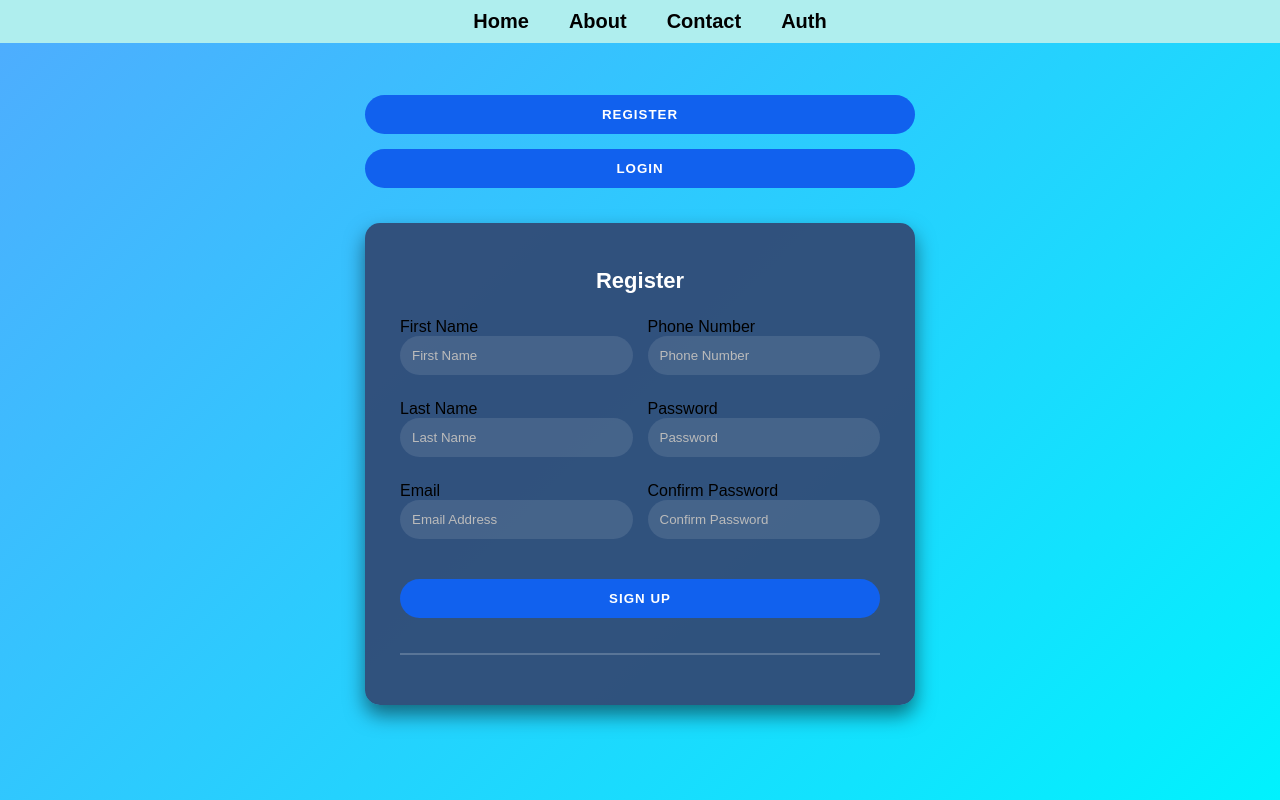
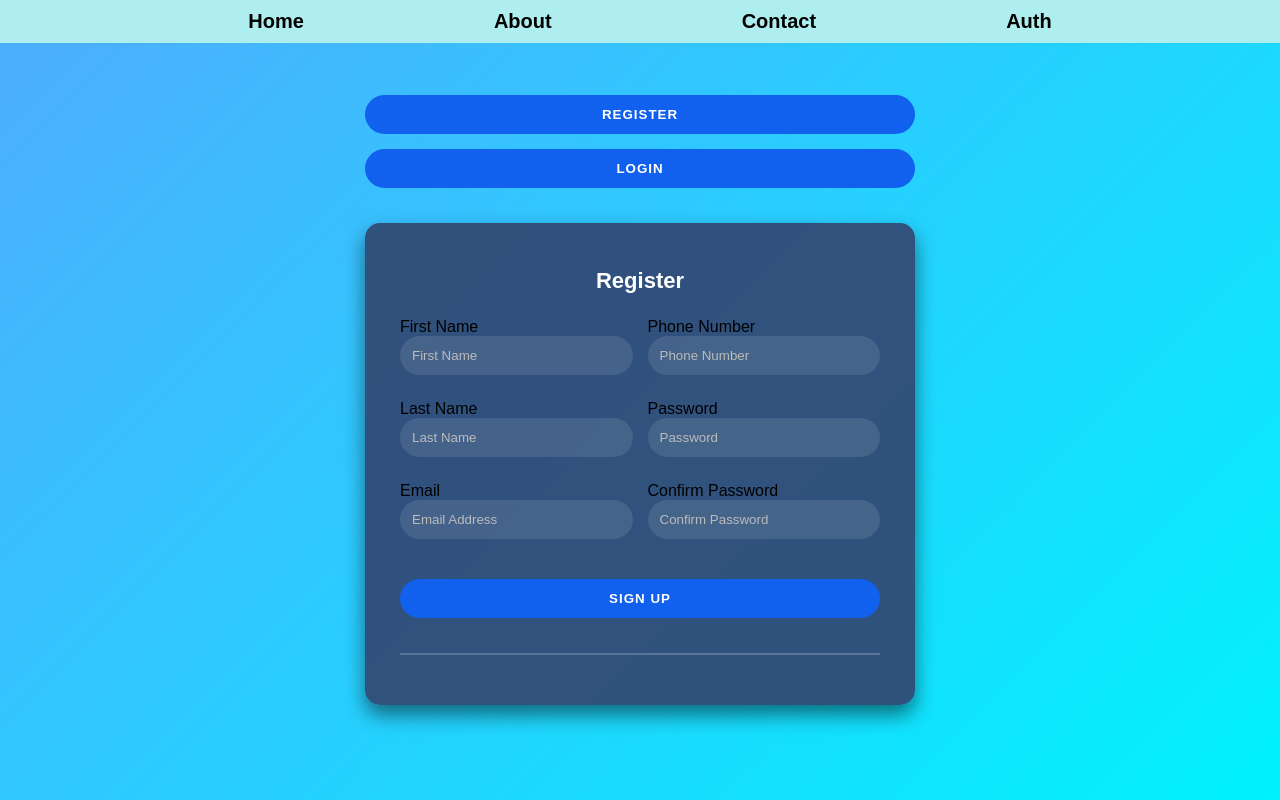
Before and after one commit to Eshhaa11/React-lesson1, a React (Create React App) app: page / in a window 1280 px wide. Built offline with nearby package versions, Linux system fonts and the light colour scheme.

Commit message:
style: Adjust header gap for improved layout and spacing

```diff
--- a/src/Components/HeaderComponent.css
+++ b/src/Components/HeaderComponent.css
@@ -1,7 +1,7 @@
 header {
     display: flex;
     justify-content: center;
-    gap: -20px;
+    gap: 150px;
     align-items: center;
     padding: 10px;
     background-color: paleturquoise;
@@ -19,7 +19,7 @@ header {
     font-size: 20px;
     padding: 10px 20px;
     cursor: pointer;
-    gap: 50px;
+
 
 
 }
```
